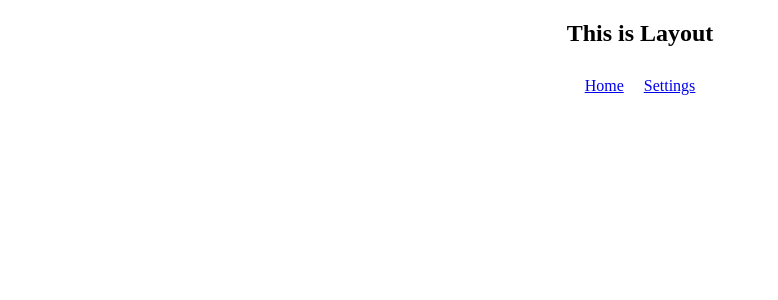
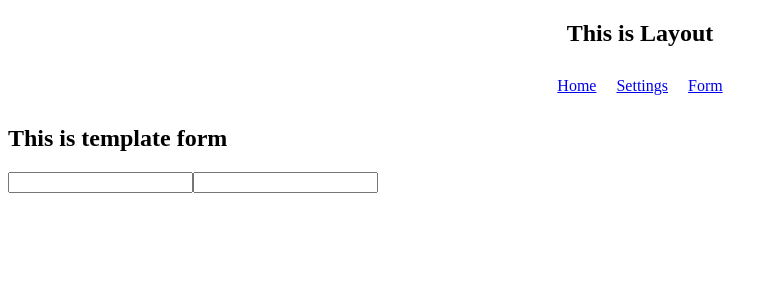
Before and after one commit to trancends/angular-fundamental, an Angular app: page /form in a window 1280 px wide. Before the commit this address led to /. Shown: the top 300 px of the page, without its empty margins (0-778 px from the left). Built offline with nearby package versions, Linux system fonts and the light colour scheme.

Commit message:
[ADD] create form input

```diff
--- a/src/app/app.component.html
+++ b/src/app/app.component.html
@@ -2,5 +2,6 @@
 <nav>
   <li><a routerLink="/home">Home</a></li>
   <li><a routerLink="/settings">Settings</a></li>
+  <li><a routerLink="/form">Form</a></li>
 </nav>
 <router-outlet />
--- /dev/null
+++ b/src/app/form/reactiveForm/reactive-from.component.ts
@@ -0,0 +1,21 @@
+import { Component } from '@angular/core';
+import { FormControl, FormGroup, ReactiveFormsModule } from '@angular/forms';
+
+@Component({
+  standalone: true,
+  selector: 'app-form-reactive',
+  template: `
+    <h2>This is reactive form</h2>
+    <form [formGroup]="myForm">
+      <input type="text" formControlName="firstName" />
+      <input type="text" formControlName="lastName" />
+    </form>
+  `,
+  imports: [ReactiveFormsModule],
+})
+export class ReactiveFormComponent {
+  myForm = new FormGroup({
+    firstName: new FormControl(''),
+    lastName: new FormControl(''),
+  });
+}
--- /dev/null
+++ b/src/app/form/templateForm/template-form.component.ts
@@ -0,0 +1,23 @@
+import { Component } from '@angular/core';
+import { FormsModule } from '@angular/forms';
+
+@Component({
+  standalone: true,
+  selector: 'app-form-template',
+  template: `
+    <h2>This is template form</h2>
+    <input [(ngModel)]="formData.firstName" (ngModelChange)="logChange()" />
+    <input [(ngModel)]="formData.lastName" (ngModelChange)="logChange()" />
+  `,
+  imports: [FormsModule],
+})
+export class TemplateFormComponent {
+  formData = {
+    firstName: '',
+    lastName: '',
+  };
+
+  logChange() {
+    console.log(this.formData);
+  }
+}
```
Also changed, not shown: src/app/app.routes.ts (+10 -0 lines), src/app/form/builderForm/builder-form.component.ts (added, +17 -0 lines).
